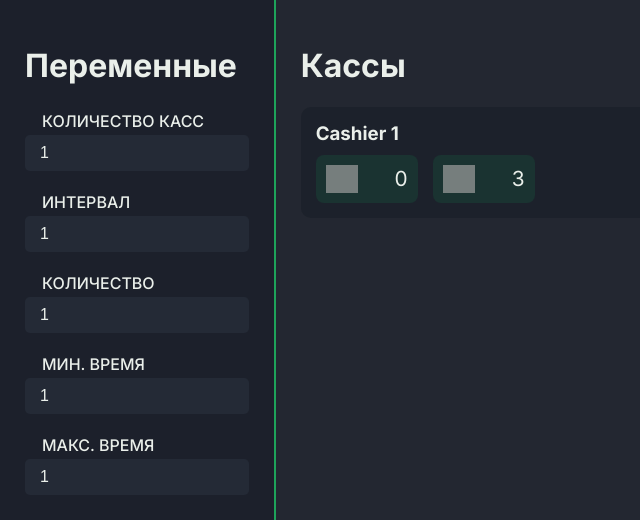
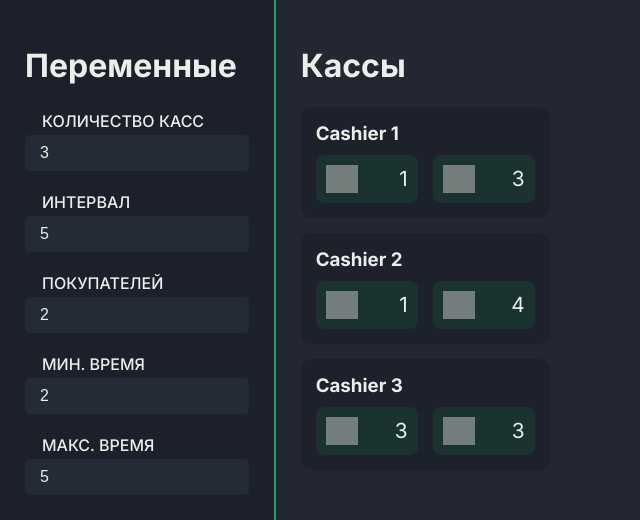
Before and after one commit to TheKoTech/queue-emulator, a React (Create React App) app: page / in a window 1280 px wide. Shown: the top 520 px of the page, without its empty margins (0-640 px from the left). Built offline with nearby package versions, Linux system fonts and the light colour scheme.

Commit message:
i give up

```diff
--- a/src/App.css
+++ b/src/App.css
@@ -90,7 +90,8 @@ body {
 	background: rgba(8, 16, 26, 0.25);
 	border-radius: 10px;
 	padding: 15px;
-
+	display: block;
+	width: fit-content;
 }
 
 .cashier .param_list {
--- a/src/App.jsx
+++ b/src/App.jsx
@@ -1,53 +1,34 @@
 import './App.css';
 import InputPanel from './components/InputPanel';
-
 import React, { Component } from 'react'
 import CashierPanel from './components/CashierPanel';
 
 export default class App extends Component {
 
-	constructor() {
-		super()
-		this.state = {
-			numOfCashiers: 1,
-			customersInterval: 1,
-			customersPerInterval: 1,
-			minServeTime: 1,
-			maxServeTime: 2
-		}
+	state = {
+		numOfCashiers: 3,
+		customersInterval: 5,
+		customersPerInterval: 2,
+		minServeTime: 2,
+		maxServeTime: 5
 	}
 
 	/** Добавляет данные из InputField в this.state. */
 	handleInputChange(e) {
-		let state = {}
 		if (!e.target.validity.valid) return
-		state[e.target.id] = +e.target.value
-		this.setState(state)
-
-	}
-
-	componentDidMount() {
-		// this.timer = setInterval(
-		// 	() => {
-		// 		// this.setState();
-		// 	},
-		// 	1000)
-	}
-
-	componentWillUnmount() {
-		// clearInterval(this.timer)
+		this.setState({ [e.target.id]: +e.target.value })
 	}
 
 	render() {
-		const data = this.state
 		return (
 			<div className="App">
 				<InputPanel
+					defaultValues={this.state}
 					onChange={(e) => this.handleInputChange(e)}
 				/>
 				<CashierPanel
-					key={data}
-					data={data}
+					key={this.state}
+					data={this.state}
 				/>
 			</div>
 		)
--- a/src/components/CashierList.jsx
+++ b/src/components/CashierList.jsx
@@ -3,57 +3,50 @@ import Cashier from './Cashier'
 // import memoize from 'memoize-one'
 
 
+function randInt(max) {
+	return Math.floor(Math.random() * max)
+}
+
+
 export default class CashierList extends Component {
-
-	randInt(max) {
-		return Math.floor(Math.random() * max)
-	}
 
 	constructor(props) {
 		super(props)
-		this.state = {
-			numOfCustomers: Array.from(
-				{ length: props.data.numOfCashiers },
-				() => 0
-			),
-			timeTillNextCustomers: Array.from(
-				{ length: props.data.numOfCashiers },
-				() => this.randInt(props.data.customersInterval + 1)
-			)
-		}
+		this.state = {}
 	}
 
-	componentDidMount() {
-		// this.timer = setInterval(
-		// 	() => {
+	static getDerivedStateFromProps(props, state) {
+		// if (state.timerID !== undefined) {
+		// 	clearInterval(state.timerID)
+		// }
 
-		// 	},
-		// 	1000)
+		// return {
+		// 	timerID: setInterval(() => {
+
+		// 	}, 1000)
+		// }
+		return null
 	}
 
 	componentWillUnmount() {
-		// clearInterval(this.timer)
-	}
-
-	/** Вызывается перед render(), когда обновляются props */
-	static getDerivedStateFromProps(props, state) {
-		return null
+		clearInterval(this.state.timerID)
 	}
 
 	render() {
+		console.log('CashierList.jsx: render()')
 		const cashierKeys = []
 		for (let i = 0; i < this.props.data.numOfCashiers; i++) {
 			cashierKeys.push(i)
 		}
 
 		const cashierList = cashierKeys.map((key) =>
-			<Cashier
+			< Cashier
 				key={key}
 				title={'Cashier ' + (key + 1)}
 				// Заглушка
-				numOfCustomers={this.randInt(4)}
-				minTime={this.randInt(4)}
-				maxTime={this.randInt(2) + 3}
+				numOfCustomers={randInt(4)}
+				minTime={randInt(4)}
+				maxTime={randInt(2) + 3}
 			/>
 		)
 
--- a/src/components/InputField.jsx
+++ b/src/components/InputField.jsx
@@ -1,12 +1,17 @@
 import React, { Component } from 'react'
+import PropTypes from 'prop-types'
 
 
 export default class InputField extends Component {
 
+	static propTypes = {
+		id: PropTypes.string,
+		label: PropTypes.string,
+		defaultValue: PropTypes.number,
+		onChange: PropTypes.func
+	}
+
 	render() {
-
-		const value = this.props.defaultValue
-
 		return (
 			<div className='input_field'>
 				<label>
@@ -16,7 +21,7 @@ export default class InputField extends Component {
 					type="text"
 					id={this.props.id}
 					pattern='\d{1,3}'
-					defaultValue={value}
+					defaultValue={this.props.defaultValue}
 					onChange={(e) => this.props.onChange(e)}
 					required
 				/>
--- a/src/components/InputPanel.jsx
+++ b/src/components/InputPanel.jsx
@@ -6,33 +6,46 @@ export default class InputPanel extends Component {
 
 	/** Как я без этого жил, мммм статическая типизация */
 	static propTypes = {
-		/** Событие изменения одного из InputField */
+		defaultValues: PropTypes.object,
 		onChange: PropTypes.func
 	}
 
 	render() {
 
 		// В каждом поле можно указать по доп. объекту, в каджом свой defaultValue.
-		const inputLabels = {
-			numOfCashiers: 'Количество касс',
-			customersInterval: 'Интервал',
-			customersPerInterval: 'Количество',
-			minServeTime: 'Мин. время',
-			maxServeTime: 'Макс. время'
-		}
 
-		const inputFields = []
-		for (const property in inputLabels) {
-			inputFields.push(
-				<InputField
-					id={property}
-					label={inputLabels[property]}
-					onChange={e => this.props.onChange(e)}
-					defaultValue={1}
-					key={inputLabels[property]}
-				/>
-			)
-		}
+		const inputFieldProps = [
+			{
+				id: 'numOfCashiers',
+				label: 'Количество касс',
+			},
+			{
+				id: 'customersInterval',
+				label: 'Интервал',
+			},
+			{
+				id: 'customersPerInterval',
+				label: 'Покупателей',
+			},
+			{
+				id: 'minServeTime',
+				label: 'Мин. время',
+			},
+			{
+				id: 'maxServeTime',
+				label: 'Макс. время',
+			}
+		]
+
+		const inputFields = inputFieldProps.map((prop) => (
+			<InputField
+				id={prop.id}
+				label={prop.label}
+				onChange={e => this.props.onChange(e)}
+				defaultValue={this.props.defaultValues[prop.id]}
+				key={prop.id}
+			/>
+		))
 
 		return (
 			<div className='input_panel'>
```
